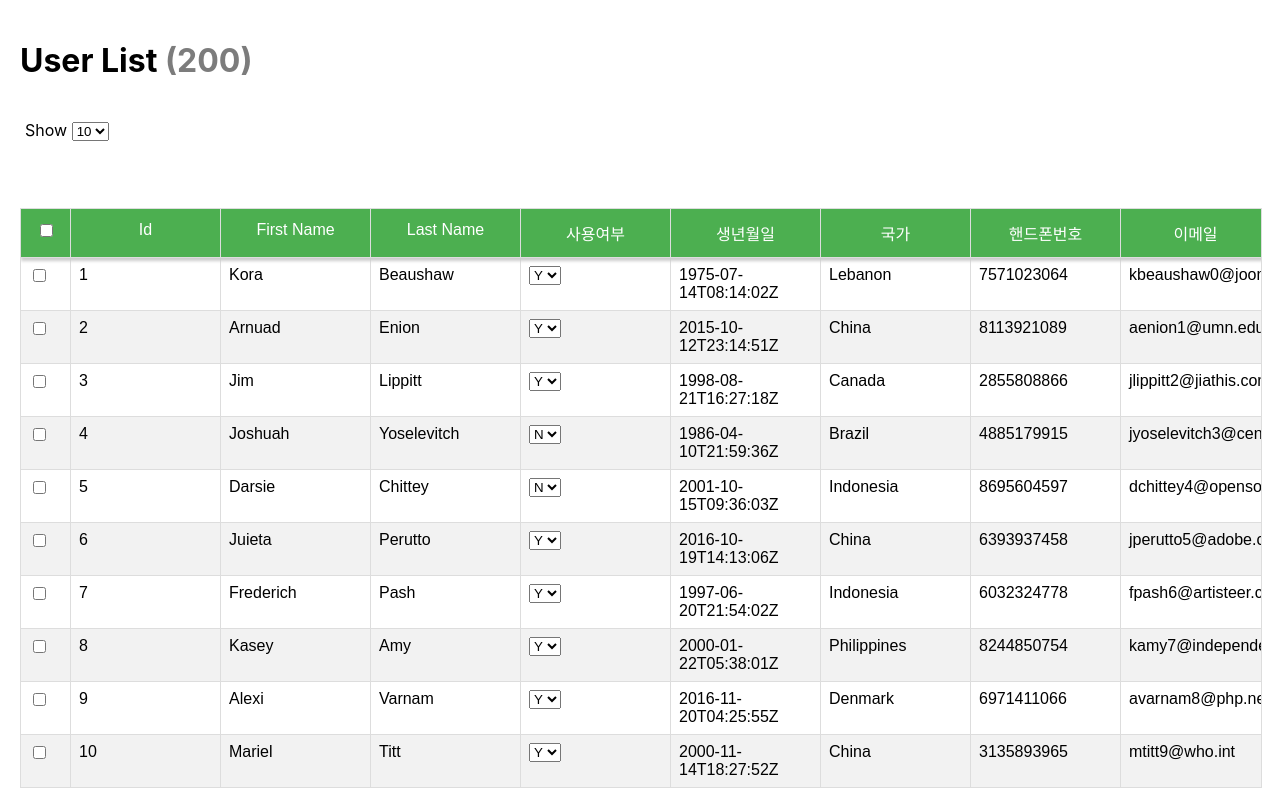
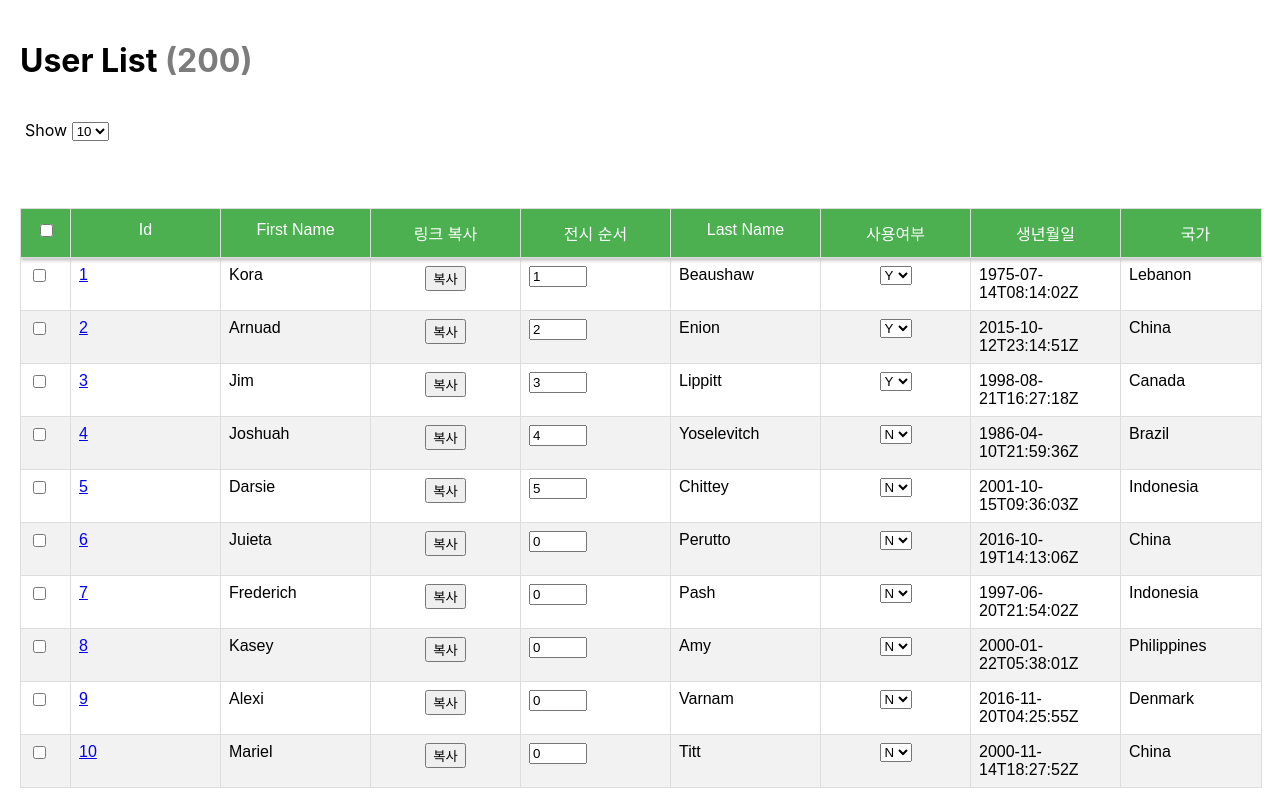
Before and after one commit to yongkyuPark/react-table-learn, a React (Create React App) app: page / in a window 1280 px wide. Shown: the top 800 px of the page. Built offline with nearby package versions, Linux system fonts and the light colour scheme.

Commit message:
feat : 매개변수 던져서 동작하게 처리

```diff
--- a/src/App.tsx
+++ b/src/App.tsx
@@ -4,11 +4,17 @@ import SortingTable from './components/SortingTable';
 import PaginationTable from './components/PaginationTable';
 import RowSelection from './components/RowSelection';
 import AllOptionTable from './components/AllOptionTable';
+import MOCK_DATA from "./components/MOCK_DATA.json";
+import React, {useState} from "react";
+import { COLUMNS } from "./components/columns";
 
 function App() {
+    const [data, setData] = useState(MOCK_DATA)
+    const [column, setColumn] = useState(COLUMNS)
     return (
         <div>
-            <AllOptionTable/>
+            <AllOptionTable paramData={data} pagingYn={true} columnsInfo={column}/>
+            <AllOptionTable paramData={data} pagingYn={false} columnsInfo={column}/>
         </div>
     );
 }
--- a/src/components/AllOptionTable.tsx
+++ b/src/components/AllOptionTable.tsx
@@ -8,8 +8,6 @@ import {
   useSortBy,
   useTable,
 } from "react-table";
-import MOCK_DATA from "./MOCK_DATA.json";
-import { COLUMNS } from "./columns";
 import { Checkbox } from "./Checkbox";
 import { Styles } from "./TableStyles";
 
@@ -94,10 +92,17 @@ const PaginationOptionsBottom = styled.div`
   }
 `;
 
-export default function SuperTable() {
-  const columns = useMemo(() => COLUMNS, []);
-  const data = useMemo(() => MOCK_DATA, []);
+interface SuperTableProps {
+  pagingYn : boolean
+  paramData : any[]
+  columnsInfo : any[]
+}
 
+const SuperTable : React.FC<SuperTableProps> = ({pagingYn, paramData, columnsInfo}) => {
+
+  const columns = useMemo(() => columnsInfo, []); // 칼럼정보
+  const data = useMemo(() => paramData, []); // 실제 데이터
+  // react-table 함수 선언
   const {
     getTableProps,
     getTableBodyProps,
@@ -118,7 +123,7 @@ export default function SuperTable() {
       // @ts-ignore
       columns,
       data,
-      defaultCanFilter: true,
+      manualPagination: false // true면 서버 사이드 렌더링 , false면 클라이언트 사이드 렌더링
     },
     useBlockLayout,
     useSortBy,
@@ -144,6 +149,13 @@ export default function SuperTable() {
       });
     }
   );
+  // 페이지 Y/N에 따라 타입 분별
+  let rowType = null;
+  if(pagingYn){
+    rowType = page
+  }else{
+    rowType = rows
+  }
 
   // 현재 선택중인 로우 가져오기 버튼
   const showClickElement = () => {
@@ -164,7 +176,7 @@ export default function SuperTable() {
       <h1>
         User List <span>({total})</span>
       </h1>
-
+      {pagingYn &&
       <TableOptions>
         <div className="left">
           <span className="pagesize">
@@ -182,6 +194,7 @@ export default function SuperTable() {
           </span>
         </div>
       </TableOptions>
+      }
 
       <p>
         {selectedFlatRows.length > 0
@@ -223,7 +236,7 @@ export default function SuperTable() {
               ))}
             </div>
             <div {...getTableBodyProps()} className="body">
-              {page.map((row) => {
+              {rowType.map((row) => {
                 prepareRow(row);
                 return (
                   <div {...row.getRowProps()} className="tr">
@@ -239,7 +252,7 @@ export default function SuperTable() {
           </div>
         </Styles>
       </div>
-
+      {pagingYn &&
       <PaginationOptionsBottom>
         <span className="pageinfo">
           Showing{" "}
@@ -282,6 +295,9 @@ export default function SuperTable() {
           </button>
         </div>
       </PaginationOptionsBottom>
+      }
     </Main>
   );
 }
+
+export default SuperTable
--- /dev/null
+++ b/src/components/Button.tsx
@@ -0,0 +1,18 @@
+interface ButtonProps {
+    value : string
+}
+
+const Button: React.FC<ButtonProps> = (props) => {
+
+    const handelOnClick = (e :  React.MouseEvent, value:string) => {
+        console.log(value)
+    }
+
+    return (
+        <div><button onClick={(e) => {handelOnClick(e,props.value)}} value={props.value}>복사</button></div>
+    );
+};
+
+
+
+export default Button
--- /dev/null
+++ b/src/components/Inputbox.tsx
@@ -0,0 +1,31 @@
+import { ChangeEvent, useState } from "react";
+import { Row } from 'react-table';
+
+interface InputboxProps{
+    value : string
+    row : Row
+}
+
+const Inputbox: React.FC<InputboxProps> = (props) => {
+    const [inputValue, setInputValue] = useState<string>(props.value);
+
+
+    const handelChange = (e : ChangeEvent<HTMLInputElement>) => {
+        const newValue: string = e.target.value;
+        setInputValue(newValue);
+        let copyArray = {...props.row.original};
+        copyArray = {...props.row.original, displayNo: newValue}
+        props.row.original = copyArray
+    }
+
+    return (
+        <input type="text" value={inputValue} onChange={handelChange} style={inputStyle}/>
+    );
+};
+
+// 인풋박스 사이즈 관련 임시 함수
+const inputStyle = {
+    width: '50px', // 원하는 너비로 조정
+};
+
+export default Inputbox
--- a/src/components/MOCK_DATA.json
+++ b/src/components/MOCK_DATA.json
@@ -1,8 +1,8 @@
-[{"id":1,"first_name":"Kora","last_name":"Beaushaw","useYn":"Y","email":"kbeaushaw0@joomla.org","date_of_birth":"1975-07-14T08:14:02Z","age":58,"country":"Lebanon","phone":"7571023064"},
-{"id":2,"first_name":"Arnuad","last_name":"Enion","useYn":"Y","email":"aenion1@umn.edu","date_of_birth":"2015-10-12T23:14:51Z","age":20,"country":"China","phone":"8113921089"},
-{"id":3,"first_name":"Jim","last_name":"Lippitt","useYn":"Y","email":"jlippitt2@jiathis.com","date_of_birth":"1998-08-21T16:27:18Z","age":20,"country":"Canada","phone":"2855808866"},
-{"id":4,"first_name":"Joshuah","last_name":"Yoselevitch","useYn":"N","email":"jyoselevitch3@census.gov","date_of_birth":"1986-04-10T21:59:36Z","age":26,"country":"Brazil","phone":"4885179915"},
-{"id":5,"first_name":"Darsie","last_name":"Chittey","useYn":"N","email":"dchittey4@opensource.org","date_of_birth":"2001-10-15T09:36:03Z","age":33,"country":"Indonesia","phone":"8695604597"},
+[{"id":1,"first_name":"Kora","last_name":"Beaushaw","useYn":"Y","displayNo":"1","email":"kbeaushaw0@joomla.org","date_of_birth":"1975-07-14T08:14:02Z","age":58,"country":"Lebanon","phone":"7571023064"},
+{"id":2,"first_name":"Arnuad","last_name":"Enion","useYn":"Y","displayNo":"2","email":"aenion1@umn.edu","date_of_birth":"2015-10-12T23:14:51Z","age":20,"country":"China","phone":"8113921089"},
+{"id":3,"first_name":"Jim","last_name":"Lippitt","useYn":"Y","displayNo":"3","email":"jlippitt2@jiathis.com","date_of_birth":"1998-08-21T16:27:18Z","age":20,"country":"Canada","phone":"2855808866"},
+{"id":4,"first_name":"Joshuah","last_name":"Yoselevitch","displayNo":"4","useYn":"N","email":"jyoselevitch3@census.gov","date_of_birth":"1986-04-10T21:59:36Z","age":26,"country":"Brazil","phone":"4885179915"},
+{"id":5,"first_name":"Darsie","last_name":"Chittey","useYn":"N","displayNo":"5","email":"dchittey4@opensource.org","date_of_birth":"2001-10-15T09:36:03Z","age":33,"country":"Indonesia","phone":"8695604597"},
 {"id":6,"first_name":"Juieta","last_name":"Perutto","email":"jperutto5@adobe.com","date_of_birth":"2016-10-19T14:13:06Z","age":48,"country":"China","phone":"6393937458"},
 {"id":7,"first_name":"Frederich","last_name":"Pash","email":"fpash6@artisteer.com","date_of_birth":"1997-06-20T21:54:02Z","age":55,"country":"Indonesia","phone":"6032324778"},
 {"id":8,"first_name":"Kasey","last_name":"Amy","email":"kamy7@independent.co.uk","date_of_birth":"2000-01-22T05:38:01Z","age":53,"country":"Philippines","phone":"8244850754"},
--- a/src/components/Selectbox.tsx
+++ b/src/components/Selectbox.tsx
@@ -1,17 +1,28 @@
-import { ChangeEvent } from "react";
+import { ChangeEvent, useState } from "react";
+import { Row } from 'react-table';
 
 interface SelectboxProps {
-  data: string;
-  onChange: (value: string) => void;
+  value: string
+  row : Row
+  // options: string[];
+  // setValue: (value: string) => void;
 }
 
-function Selectbox({ data, onChange }: SelectboxProps) {
+const Selectbox: React.FC<SelectboxProps> = (props) => {
+  const [selectedValue, setSelectedValue] = useState<string>(props.value);
+
+  const handleOnChange = (event: ChangeEvent<HTMLSelectElement>) => {
+    const newValue: string = event.target.value;
+    setSelectedValue(newValue)
+    let copyArray = {...props.row.original};
+    console.log(props.row.original)
+    copyArray = {...props.row.original, useYn: newValue}
+    console.log(copyArray)
+    props.row.original = copyArray
+  };
+
   const handleDropdown = (e: React.MouseEvent) => {
     e.stopPropagation();
-  };
-
-  const handleOnChange = (e: ChangeEvent<HTMLSelectElement>) => {
-    onChange(e.target.value);
   };
 
   return (
@@ -20,12 +31,35 @@ function Selectbox({ data, onChange }: SelectboxProps) {
         handleDropdown(e);
       }}
       onChange={handleOnChange}
-      value={data}
+      value={selectedValue}
     >
       <option value="Y" >Y</option>
       <option value="N">N</option>
     </select>
   );
-}
+};
+
+// function Selectbox: React.FC<SelectRendererProps> = SelectRendererProps) {
+//   const handleDropdown = (e: React.MouseEvent) => {
+//     e.stopPropagation();
+//   };
+
+//   const handleOnChange = (e: ChangeEvent<HTMLSelectElement>) => {
+//     onChange(e.target.value);
+//   };
+
+//   return (
+//     <select
+//       onClick={(e) => {
+//         handleDropdown(e);
+//       }}
+//       onChange={handleOnChange}
+//       value={data}
+//     >
+//       <option value="Y" >Y</option>
+//       <option value="N">N</option>
+//     </select>
+//   );
+// }
 
 export default Selectbox;
--- a/src/components/columns.tsx
+++ b/src/components/columns.tsx
@@ -1,17 +1,38 @@
 import { ChangeEvent } from "react"
 import Selectbox from "./Selectbox"
+import Button from "./Button"
+import Inputbox from "./Inputbox"
 
 // Header -> 헤더에 나타날 명칭
 // accessor -> 데이터 객체랑 매핑 될 변수 명
+// Cell => 입력 안하면 디폴트 노출 입력하면 커스텀하여 노출
+// width -> 셀의 넓이 지정
 
 export const COLUMNS = [
     {
         Header : 'Id',
-        accessor : 'id'
+        accessor : 'id',
+        Cell: ({ row }: any) => (
+          <div><a href={row.original.id} target="_blank" rel="noopener noreferrer">{row.original.id}</a></div>
+        ),
     },
     {
         Header : 'First Name',
         accessor : 'first_name'
+    },
+    {
+        Header : '링크 복사',
+        accessor : '',
+        Cell: ({ row }: any) => (
+            <div style={{ textAlign: "center" }}><Button value={row.original.id}/></div>
+        )
+    },
+    {
+        Header : '전시 순서',
+        accessor : 'displayNo',
+        Cell: ({row}: any) => (
+            <Inputbox value={row.original.displayNo || 0} row={row} />
+        )
     },
     {
         Header : 'Last Name',
@@ -21,10 +42,9 @@ export const COLUMNS = [
         Header : '사용여부',
         accessor : 'useYn',
         Cell: ({ row }: any) => (
-            <select value={row.original.useYn} onChange={handleSelectChange} >
-              <option value="Y">Y</option>
-              <option value="N">N</option>
-            </select>
+            <div style={{ textAlign: "center" }}>
+                <Selectbox value={row.original.useYn || 'N'} row={row} />
+            </div>
           ),
 
     },
@@ -42,14 +62,11 @@ export const COLUMNS = [
     },
     {
         Header : '이메일',
-        accessor : 'email'
+        accessor : 'email',
+        width: 200
     },
     {
         Header : '나이',
         accessor : 'age'
     }
 ]
-
-const handleSelectChange = (e : ChangeEvent<HTMLSelectElement>) => {
-  console.log("test")
-}
```
